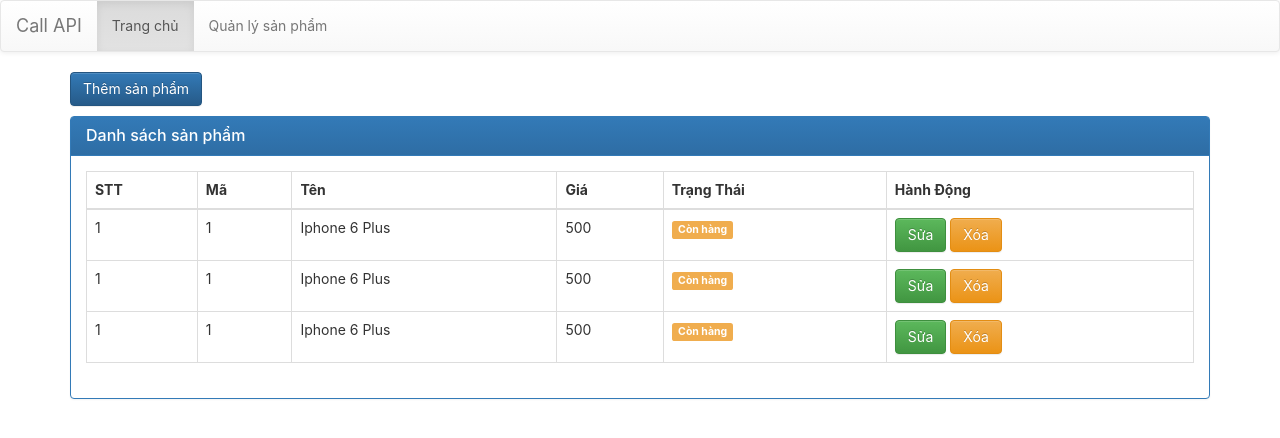
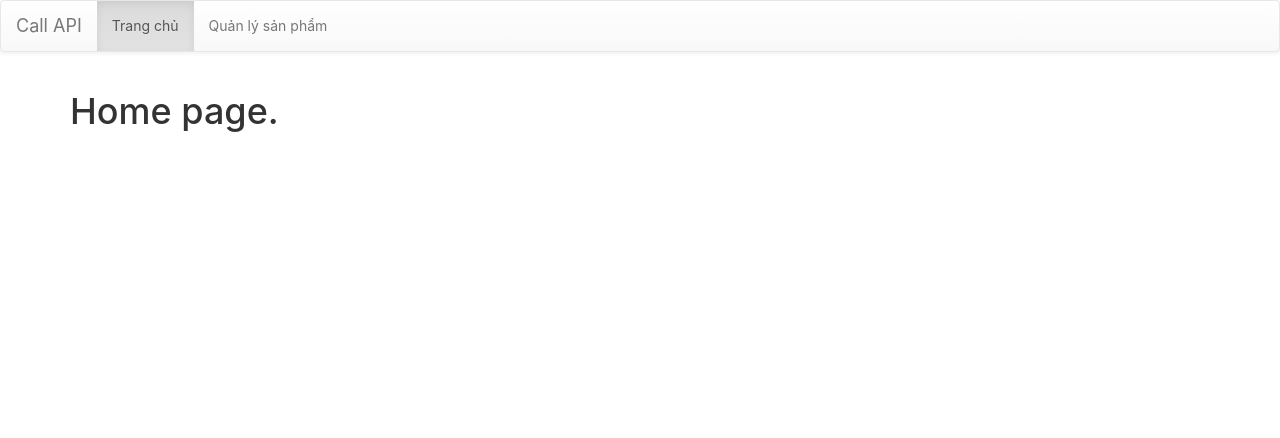
Before and after one commit to nguyennhathuy/project-api, a React (Create React App) app: page / in a window 1280 px wide. Shown: the top 438 px of the page. Built offline with nearby package versions, Linux system fonts and the light colour scheme.

Commit message:
'laptop'

```diff
--- a/src/App.js
+++ b/src/App.js
@@ -1,21 +1,20 @@
 import React, { Component } from 'react';
 import './App.css';
 import Menu from './component/menu/Menu';
-import Table from './component/table/Table';
+import {BrowserRouter as Router} from 'react-router-dom';
+import Routes from './Routes';
+
 class App extends Component {
     render() {
         return (
-            <div>
+            <Router>
                 <Menu />
                 <div className="container">
                     <div className="row">
-                        <div className="col-xs-12 col-sm-12 col-md-12 col-lg-12">
-                            <button type="button" className="btn btn-primary mb-10">Thêm sản phẩm</button>
-                            <Table />
-                        </div>
+                        <Routes />
                     </div>
                 </div>
-            </div>
+            </Router>
         );
     }
 }
--- /dev/null
+++ b/src/Routes.js
@@ -0,0 +1,60 @@
+import React, { Component } from 'react';
+import HomePage from './page/HomePage/HomePage';
+import NotFound from './page/NotFound/NotFound';
+import ProductList from './page/ProductList/ProductList';
+import ProductAction from './page/ProductAction/ProductAction';
+import { Switch, Route } from 'react-router-dom';
+
+const routes = [
+    {
+        to: '/',
+        exact: true,
+        main: () => <HomePage />
+    },
+    {
+        to: '/product-list',
+        exact: false,
+        main: () => <ProductList />
+    },
+    {
+        to: '/product/add',
+        exact: false,
+        main: ({match}) => <ProductAction match={match}/>
+    },
+
+    {
+        to: '/product/:id/edit',
+        exact: false,
+        main: ({match}) => <ProductAction match={match}/>
+    },
+    {
+        to: '',
+        exact: false,
+        main: () => <NotFound />
+    }
+]
+
+class Routes extends Component {
+    render() {
+        return (
+            <Switch>
+                {this.showRoutes(routes)}
+            </Switch>
+        );
+    }
+
+    showRoutes = (routes) => {
+        var result = null;
+        if (routes.length > 0) {
+            result = routes.map((route, index) => {
+                return (
+                    <Route key={index} path={route.to} exact={route.exact} component={route.main}/>
+                );
+            })
+        }
+        return result;
+    }
+
+}
+
+export default Routes;
--- a/src/component/product/Product.js
+++ b/src/component/product/Product.js
@@ -2,14 +2,16 @@
 
 class Product extends Component {
     render() {
+        var { index, product } = this.props;
+        var status = product.status ? 'Con hang' : 'Het hang';
         return (
             <tr>
-                <td>1</td>
-                <td>1</td>
-                <td>Iphone 6 Plus</td>
-                <td>500</td>
+                <td>{index + 1}</td>
+                <td>{product.code}</td>
+                <td>{product.name}</td>
+                <td>{product.price}</td>
                 <td>
-                    <span className="label label-warning">Còn hàng</span>
+                    <span className={`label label-${product.status ? 'success' : 'warning'}`}>{status}</span>
                 </td>
                 <td>
                     <button type="button" className="btn btn-success">Sửa</button>&nbsp;
--- a/src/component/table/Table.js
+++ b/src/component/table/Table.js
@@ -1,5 +1,4 @@
 import React, { Component } from 'react';
-import Product from './../product/Product';
 
 class Table extends Component {
     render() {
@@ -21,9 +20,7 @@
                             </tr>
                         </thead>
                         <tbody>
-                            <Product />
-                            <Product />
-                            <Product />
+                            {this.props.children}
                         </tbody>
                     </table>
                 </div>
--- /dev/null
+++ b/src/page/HomePage/HomePage.js
@@ -0,0 +1,15 @@
+import React, {Component} from 'react';
+
+class HomePage extends Component{
+    render(){
+        return(
+
+            <div className="container">
+                <h1>Home page.</h1>
+            </div>
+
+        );
+    }
+}
+
+export default HomePage;
--- /dev/null
+++ b/src/page/NotFound/NotFound.js
@@ -0,0 +1,15 @@
+import React, {Component} from 'react';
+
+class NotFound extends Component{
+    render(){
+        return(
+
+            <div className="container">
+                <h1>Error 404 Not Found.</h1>
+            </div>
+
+        );
+    }
+}
+
+export default NotFound;
--- /dev/null
+++ b/src/page/ProductAction/ProductAction.js
@@ -0,0 +1,44 @@
+import React, {Component} from 'react';
+
+class ProductAction extends Component{
+    render(){
+        console.log(this.props.match);
+        return(
+
+            <div className="col-xs-6 col-sm-6 col-md-6 col-lg-6">
+
+                <form>
+                    <legend>
+                        {this.props.match.params.id ? 'Sửa sản phẩm' : 'Thêm sản phẩm'}
+                    </legend>
+                    <div className="form-group">
+                        <label>Tên sản phẩm: </label>
+                        <input type="text" className='form-control'/>
+                    </div>
+                    <div className="form-group">
+                        <label>Giá: </label>
+                        <input type="number" className='form-control'/>
+                    </div>
+
+                    <div className="form-group">
+                        <label>Trạng Thái: </label>
+
+
+                    </div>
+
+                    <div className="checkbox">
+                            <label>
+                                <input type="checkbox"/>
+                                Còn hàng
+                            </label>
+                        </div>
+                    <button type="submit" className="btn btn-primary">Submit</button>
+                </form>
+
+            </div>
+
+        );
+    }
+}
+
+export default ProductAction;
--- /dev/null
+++ b/src/page/ProductList/ProductList.js
@@ -0,0 +1,51 @@
+import React, { Component } from 'react';
+import Table from './../../component/table/Table';
+import Product from './../../component/product/Product';
+
+const products = [
+    {
+        code: 'IPHONE',
+        name: 'Iphone XS Max',
+        Price: 599,
+        status: true
+    },
+    {
+        code: 'OPPO',
+        name: 'Oppo F1s',
+        Price: 199,
+        status: false
+    },
+    {
+        code: 'SAMSUNG',
+        name: 'Samsung Note 10 Lite',
+        Price: 399,
+        status: true
+    }
+];
+
+class ProductList extends Component {
+    render() {
+        return (
+            <div className="col-xs-12 col-sm-12 col-md-12 col-lg-12">
+                <button type="button" className="btn btn-primary mb-10">Thêm sản phẩm</button>
+                <Table>
+                    {this.showProduct(products)}
+                </Table>
+            </div>
+        );
+    }
+
+    showProduct = (products) => {
+        var result = null;
+        if(products.length > 0) {
+            result = products.map((product, index) => {
+                return(
+                    <Product key={index} index={index} product={product} />
+                );
+            })
+        }
+        return result;
+    }
+}
+
+export default ProductList;
```
